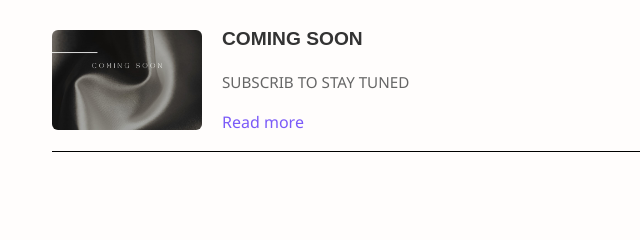
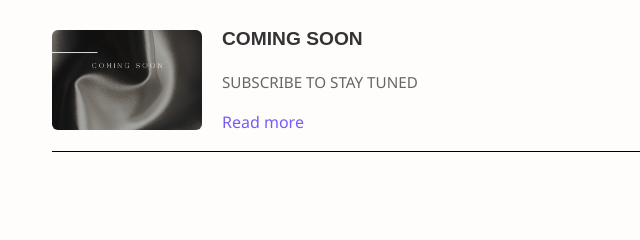
Before and after one commit to laurelsalvaggio/Finding-Balance, a plain HTML site: page blog-mental-health.html in a window 1280 px wide. Shown: the part 748-988 px from the top of the page, 88-728 px from the left. Drawn offline with Linux system fonts and the light colour scheme.

Commit message:
Add files via upload

```diff
--- a/blog-mental-health.html
+++ b/blog-mental-health.html
@@ -58,7 +58,7 @@
       <img src="images/coming-soon.jpg" alt="Post Image">
       <div class="post-text">
         <h3>COMING SOON</h3>
-        <p>SUBSCRIB TO STAY TUNED</p>
+        <p>SUBSCRIBE TO STAY TUNED</p>
         <a href="post-tiny-habits.html">Read more</a>
       </div>
     </article>
```
